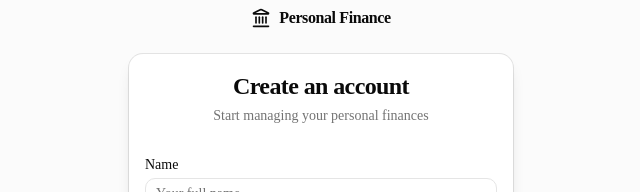
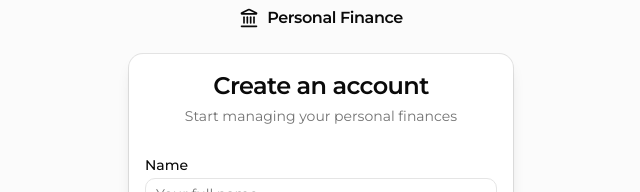
Before and after one commit to Gabacles/personal-finance-ui, a Next.js app: page /register in a window 1280 px wide. Shown: the part 123-315 px from the top of the page, without its empty margins (319-959 px from the left). Built offline with nearby package versions, Linux system fonts and the light colour scheme; no server answers.

Commit message:
feat(layout): update font imports and metadata for improved styling and localization

```diff
--- a/src/app/globals.css
+++ b/src/app/globals.css
@@ -7,8 +7,8 @@
 @theme inline {
   --color-background: var(--background);
   --color-foreground: var(--foreground);
-  --font-sans: var(--font-sans);
-  --font-mono: var(--font-geist-mono);
+  --font-sans: var(--font-montserrat);
+  --font-mono: var(--font-jetbrains-mono);
   --color-sidebar-ring: var(--sidebar-ring);
   --color-sidebar-border: var(--sidebar-border);
   --color-sidebar-accent-foreground: var(--sidebar-accent-foreground);
--- a/src/app/layout.tsx
+++ b/src/app/layout.tsx
@@ -1,22 +1,23 @@
 import type { Metadata } from "next";
-import { Geist, Geist_Mono } from "next/font/google";
+import { Montserrat, JetBrains_Mono } from "next/font/google";
 import "./globals.css";
 
 import { RootProvider } from "@/providers/RootProvider";
 
-const geistSans = Geist({
-  variable: "--font-geist-sans",
+const montserrat = Montserrat({
+  variable: "--font-montserrat",
   subsets: ["latin"],
 });
 
-const geistMono = Geist_Mono({
-  variable: "--font-geist-mono",
+const jetbrainsMono = JetBrains_Mono({
+  variable: "--font-jetbrains-mono",
   subsets: ["latin"],
 });
 
 export const metadata: Metadata = {
-  title: "Create Next App",
-  description: "Generated by create next app",
+  title: "Finanças Pessoais",
+  description:
+    "Gerencie suas finanças pessoais: acompanhe gastos, receitas, orçamentos e métodos de pagamento em um só lugar.",
 };
 
 export default function RootLayout({
@@ -25,9 +26,9 @@ export default function RootLayout({
   children: React.ReactNode;
 }>) {
   return (
-    <html lang="en">
+    <html lang="pt-BR">
       <body
-        className={`${geistSans.variable} ${geistMono.variable} antialiased`}
+        className={`${montserrat.variable} ${jetbrainsMono.variable} font-sans antialiased`}
       >
         <RootProvider>{children}</RootProvider>
       </body>
```
